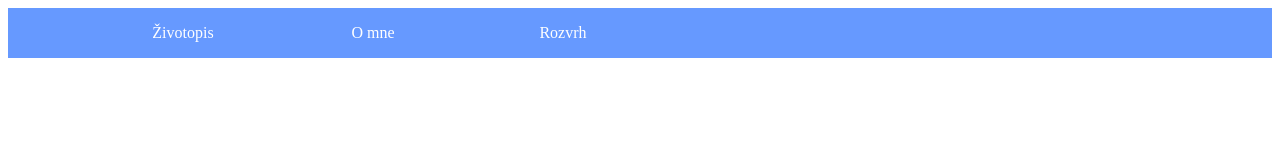
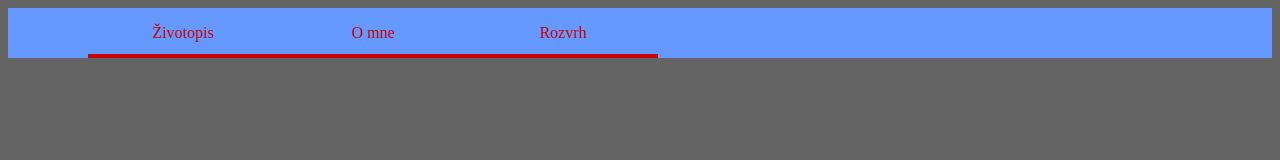
Before and after one commit to xstevikp/weby1, a plain HTML site: page Menu.html in a window 1280 px wide. Drawn offline with Linux system fonts and the light colour scheme.

Commit message:
Vylepsenie menu

```diff
--- a/stylynaMenu.css
+++ b/stylynaMenu.css
@@ -20,15 +20,44 @@ nav{
 				line-height: 50px;
 			}
 			.aha ul li a{
-				color: white;
+				color: #cc0000;
 				text-decoration: none;
 				padding: 0 20px;
 				display: block;
 				width: 150px;
 				text-align: center;
+				position: relative;
+			}
+			.aha ul li a:after{
+				content: '';
+				position: absolute;
+				width: 100%;
+				height: 4px;
+				background: #cc0000;
+				bottom: 0;
+				right: 0;
+			}
+			.aha ul li a:before{
+				content: '';
+				position: absolute;
+				width: 0;
+				height: 4px;
+				background: #cc0000;
+				top: 0;
+				left: 0;
+				transition: 0.1s;
+			}
+			.aha ul li a:hover:after{
+				width: 0;
+			}
+			.aha ul li a:hover:before{
+				width: 102%;
 			}
 			.aha ul li a:hover{
-				background-color: #66ff99;
+				/*background-color: #66ff99;*/
+				border-right: 4px solid #cc0000;
+				border-left: 4px solid #cc0000;
+				transition: 0.1s;
 			}
 			.mydiv{
 				background-color: #66ff99;
@@ -47,3 +76,6 @@ nav{
 			.ef{
 				margin: 20px;
 			}
+			body, html{
+				background-color: rgb(100, 100, 100);
+			}
```
